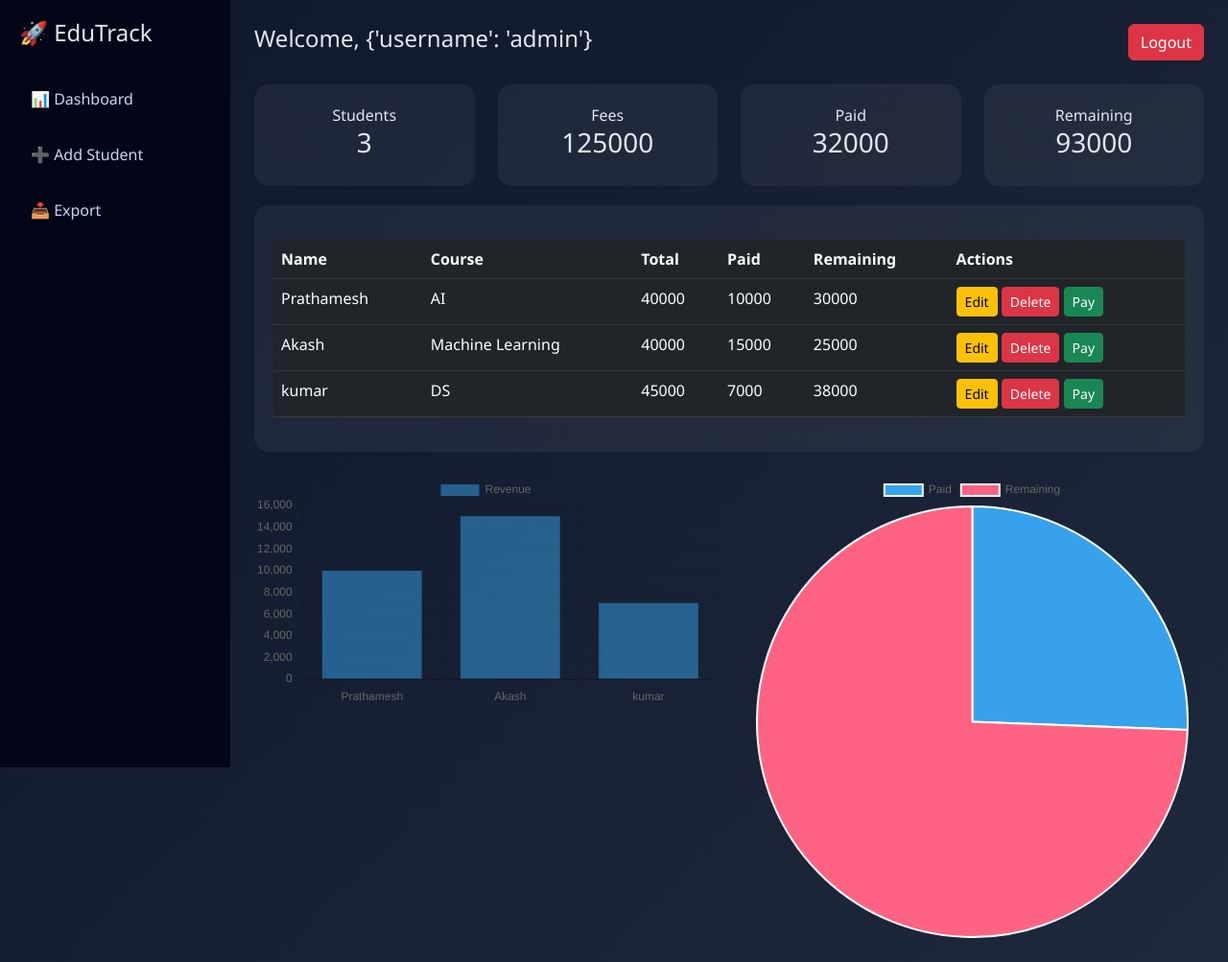
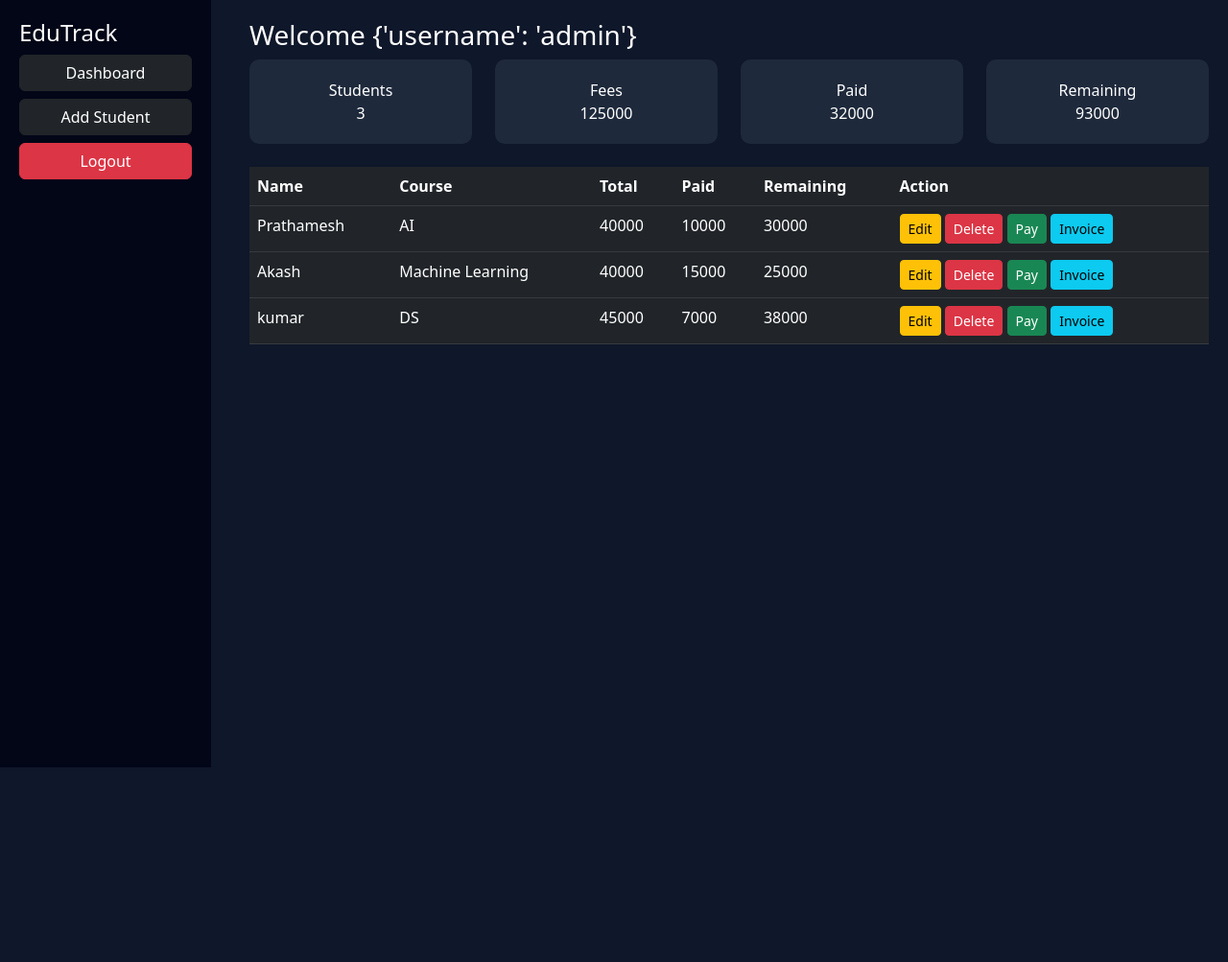
Before and after one commit to Prathamesh3073/student-management-system, a Flask app: page /dashboard in a window 1280 px wide. Shown: the whole page at 96% size. After the commit the page ends 800 px from the top, so only its background shows below. Run offline with Flask 3, Linux system fonts and the light colour scheme; a user stored in the database is signed in; data comes from the database, SQL or seed files in the repository.

Commit message:
Update dashboard.html

```diff
--- a/templates/dashboard.html
+++ b/templates/dashboard.html
@@ -1,123 +1,47 @@
 <!DOCTYPE html>
 <html>
 <head>
-<title>EduTrack Dashboard</title>
-
-<meta name="viewport" content="width=device-width, initial-scale=1">
+<title>Dashboard</title>
 
 <link href="https://cdn.jsdelivr.net/npm/bootstrap@5.3.0/dist/css/bootstrap.min.css" rel="stylesheet">
 <script src="https://cdn.jsdelivr.net/npm/chart.js"></script>
 
 <style>
-body {
-    margin:0;
-    font-family: 'Segoe UI';
-    background: linear-gradient(135deg,#0f172a,#1e293b);
-    color:#e2e8f0;
-}
-
-/* SIDEBAR */
-.sidebar {
-    width:240px;
-    height:100vh;
-    position:fixed;
-    background:#020617;
-    padding:20px;
-}
-
-.sidebar h4 {
-    margin-bottom:30px;
-}
-
-.sidebar a {
-    display:block;
-    padding:12px;
-    margin-bottom:10px;
-    border-radius:10px;
-    color:#cbd5f5;
-    text-decoration:none;
-}
-
-.sidebar a:hover {
-    background:#1e293b;
-}
-
-/* MAIN */
-.main {
-    margin-left:240px;
-    padding:25px;
-}
-
-/* TOPBAR */
-.topbar {
-    display:flex;
-    justify-content:space-between;
-    align-items:center;
-    margin-bottom:25px;
-}
-
-/* CARDS */
-.card-box {
-    background: rgba(255,255,255,0.05);
-    border-radius:15px;
-    padding:20px;
-    text-align:center;
-    transition:0.3s;
-}
-
-.card-box:hover {
-    transform: translateY(-5px);
-}
-
-/* TABLE */
-.table-container {
-    background: rgba(255,255,255,0.05);
-    padding:20px;
-    border-radius:15px;
-    margin-top:20px;
-}
+body { background:#0f172a; color:white; }
+.sidebar { width:220px; position:fixed; height:100%; background:#020617; padding:20px; }
+.main { margin-left:240px; padding:20px; }
+.card-box { background:#1e293b; padding:20px; border-radius:10px; text-align:center; }
 </style>
-
 </head>
 
 <body>
 
-<!-- SIDEBAR -->
 <div class="sidebar">
-    <h4>🚀 EduTrack</h4>
-    <a href="/dashboard">📊 Dashboard</a>
-    <a href="/add">➕ Add Student</a>
-    <a href="/export">📥 Export</a>
+<h4>EduTrack</h4>
+<a href="/dashboard" class="btn btn-dark w-100 mb-2">Dashboard</a>
+<a href="/add" class="btn btn-dark w-100 mb-2">Add Student</a>
+<a href="/logout" class="btn btn-danger w-100">Logout</a>
 </div>
 
-<!-- MAIN -->
 <div class="main">
 
-<!-- TOP BAR -->
-<div class="topbar">
-    <h4>Welcome, {{ session.get('user', 'User') }}</h4>
-    <a href="/logout" class="btn btn-danger">Logout</a>
+<h3>Welcome {{session['user']}}</h3>
+
+<div class="row">
+<div class="col-md-3"><div class="card-box">Students<br>{{total_students}}</div></div>
+<div class="col-md-3"><div class="card-box">Fees<br>{{total_fees}}</div></div>
+<div class="col-md-3"><div class="card-box">Paid<br>{{total_paid}}</div></div>
+<div class="col-md-3"><div class="card-box">Remaining<br>{{total_remaining}}</div></div>
 </div>
 
-<!-- CARDS -->
-<div class="row g-4">
-    <div class="col-md-3"><div class="card-box">Students<br><h3>{{total_students}}</h3></div></div>
-    <div class="col-md-3"><div class="card-box">Fees<br><h3>{{total_fees}}</h3></div></div>
-    <div class="col-md-3"><div class="card-box">Paid<br><h3>{{total_paid}}</h3></div></div>
-    <div class="col-md-3"><div class="card-box">Remaining<br><h3>{{total_remaining}}</h3></div></div>
-</div>
-
-<!-- TABLE -->
-<div class="table-container">
-
-<table class="table table-dark table-hover mt-3">
+<table class="table table-dark mt-4">
 <tr>
 <th>Name</th>
 <th>Course</th>
 <th>Total</th>
 <th>Paid</th>
 <th>Remaining</th>
-<th>Actions</th>
+<th>Action</th>
 </tr>
 
 {% for row in data %}
@@ -126,7 +50,7 @@
 <td>{{row[2]}}</td>
 <td>{{row[3]}}</td>
 <td>{{row[4]}}</td>
-<td>{{row[3] - row[4]}}</td>
+<td>{{row[3]-row[4]}}</td>
 
 <td>
 <a href="/edit/{{row[0]}}" class="btn btn-warning btn-sm">Edit</a>
@@ -135,53 +59,17 @@
 {% if row[4] < row[3] %}
 <a href="/pay/{{row[0]}}" class="btn btn-success btn-sm">Pay</a>
 {% else %}
-    <button class="btn btn-secondary btn-sm" disabled>Paid</button>
+<button class="btn btn-secondary btn-sm">Paid</button>
 {% endif %}
+
+<a href="/invoice/{{row[0]}}" class="btn btn-info btn-sm">Invoice</a>
 </td>
-
 </tr>
 {% endfor %}
+
 </table>
 
 </div>
 
-<!-- CHARTS -->
-<div class="row mt-4">
-    <div class="col-md-6">
-        <canvas id="barChart"></canvas>
-    </div>
-    <div class="col-md-6">
-        <canvas id="pieChart"></canvas>
-    </div>
-</div>
-
-</div>
-
-<script>
-const names = JSON.parse('{{ names|tojson|safe }}');
-const paid = JSON.parse('{{ paid|tojson|safe }}');
-
-new Chart(document.getElementById('barChart'), {
-    type:'bar',
-    data:{
-        labels:names,
-        datasets:[{
-            label:'Revenue',
-            data:paid
-        }]
-    }
-});
-
-new Chart(document.getElementById('pieChart'), {
-    type:'pie',
-    data:{
-        labels:['Paid','Remaining'],
-        datasets:[{
-            data:[{{total_paid}}, {{total_remaining}}]
-        }]
-    }
-});
-</script>
-
 </body>
 </html>
```
Lines whose indentation alone changed are shown as unchanged.
